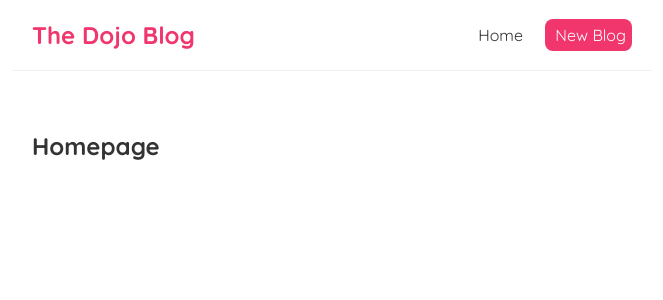
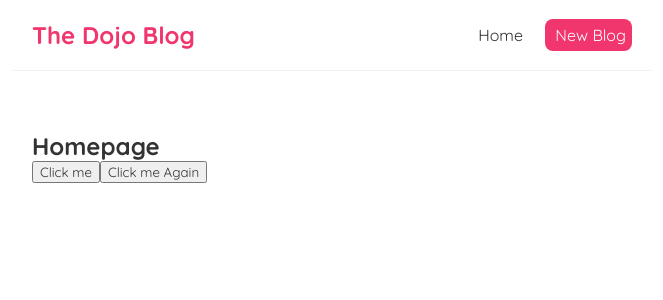
Before and after one commit to vmhunter03/Dojo-blog, a JavaScript app: page / in a window 1280 px wide. Shown: the top 300 px of the page, without its empty margins (308-971 px from the left). Built offline with nearby package versions, Linux system fonts and the light colour scheme; the HTML template or start-up script is replaced by a standard one.

Commit message:
Click Events - Added Button on Home.js

```diff
--- a/src/Home.js
+++ b/src/Home.js
@@ -1,7 +1,17 @@
 const Home = () => {
+
+    const handleClick = (e) => {
+        console.log('hello, ninjas', e.target);
+    }
+    const handleClickAgain = (name, e) => {
+        console.log('hello ' + name, e.target);
+    }
+
     return (
         <div className="home">
             <h2>Homepage</h2>
+            <button onClick={handleClick}>Click me</button>
+            <button onClick={(e) => handleClickAgain('mario', e)}>Click me Again</button>
         </div>
      );
 }
```
